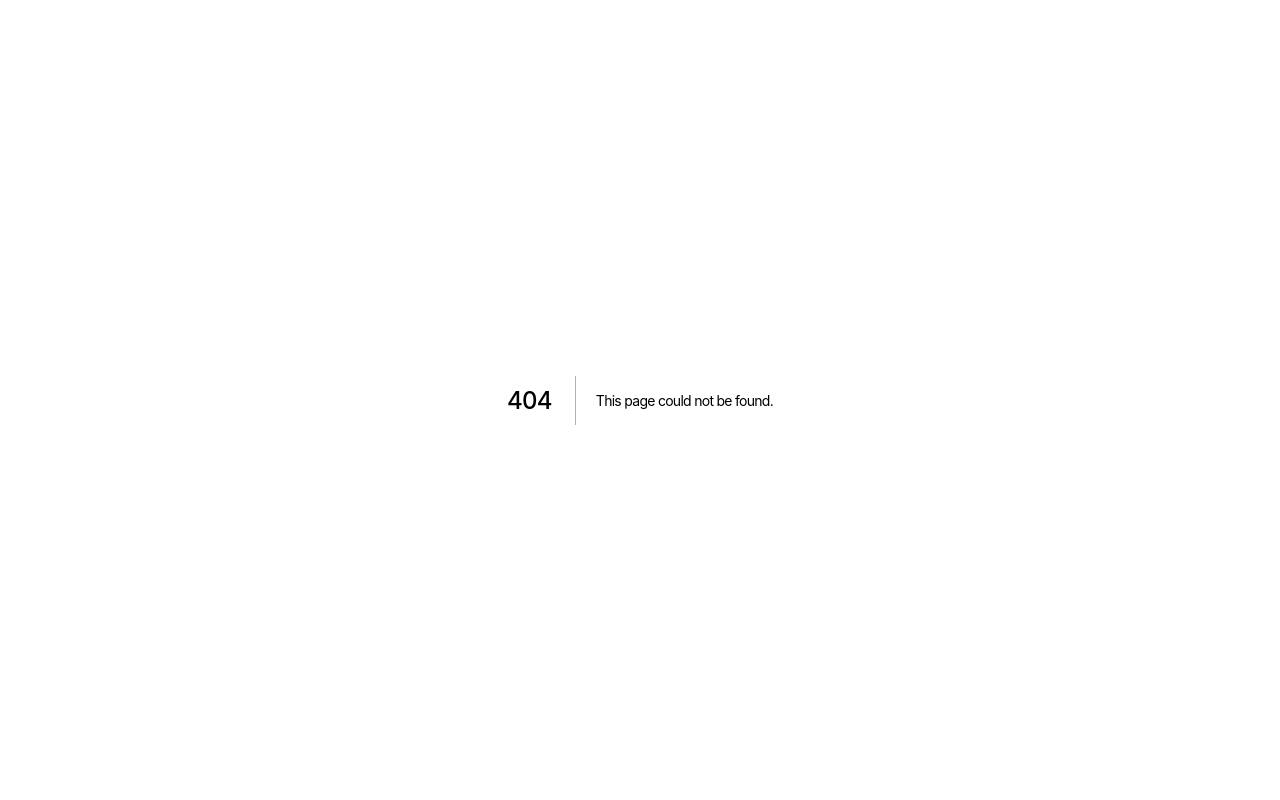
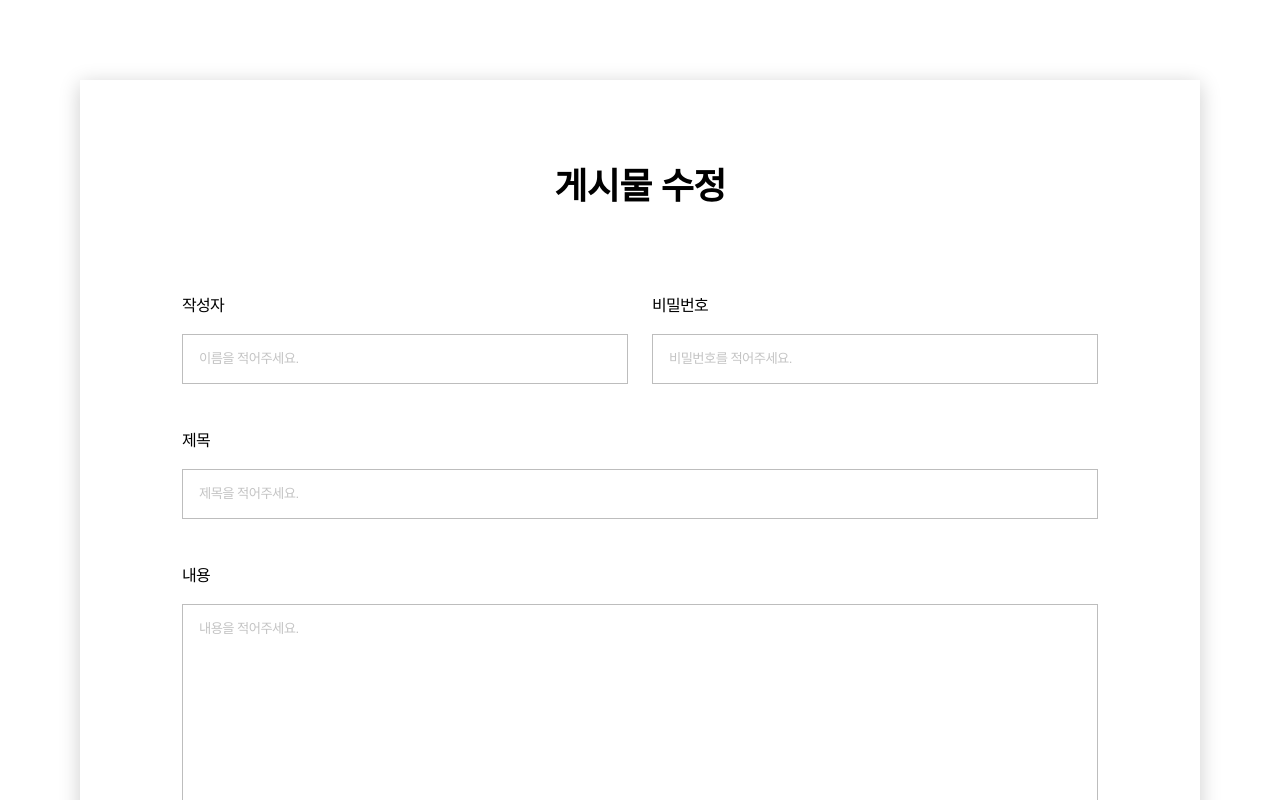
Before and after one commit to DeveloperHyeju/freeboard-frontend, a Next.js app: page /boards/1/edit in a window 1280 px wide. Before the commit this address had no page. Shown: the top 800 px of the page. Built offline with nearby package versions, Linux system fonts and the light colour scheme; a web font is replaced by a local one.

Commit message:
컴포넌트 재사용으로 게시물 수정 기능 구현

```diff
--- /dev/null
+++ b/pages/boards/[boardId]/edit/index.js
@@ -0,0 +1,11 @@
+import BoardForm from "@/src/components/units/board/boardForm/BoardForm.container";
+
+
+const BoardEditPage = () => {
+
+    return <BoardForm isEdit={true} />;
+
+};
+
+
+export default BoardEditPage;
--- a/pages/boards/new/index.js
+++ b/pages/boards/new/index.js
@@ -1,9 +1,9 @@
-import BoardNew from "@/src/components/units/board/boardNew/BoardNew.container";
+import BoardForm from "@/src/components/units/board/boardForm/BoardForm.container";
 
 
 const BoardNewPage = () => {
 
-    return <BoardNew />;
+    return <BoardForm isEdit={false} />;
 
 };
 
--- a/src/components/units/board/boardDetail/BoardDetail.presenter.js
+++ b/src/components/units/board/boardDetail/BoardDetail.presenter.js
@@ -4,6 +4,7 @@ import likeIcon from "../../../../../public/icon/like_icon.png";
 import disLikeIcon from "../../../../../public/icon/dislike_icon.png";
 import linkIcon from "../../../../../public/icon/link_icon.png";
 import locationIcon from "../../../../../public/icon/location_icon.png";
+import { setDate } from "@/src/commons/libraries/utils";
 
 
 const BoardDetailUI = ({data, onClickMoveToBoards, onClickMoveToBoardEdit}) => {
@@ -17,7 +18,7 @@ const BoardDetailUI = ({data, onClickMoveToBoards, onClickMoveToBoardEdit}) => {
                             <style.ProfileIcon src={userIcon.src} alt="프로필 이미지" />
                             <style.ProfileInfo>
                                 <style.ProfileName>{data?.fetchBoard.writer}</style.ProfileName>
-                                <style.ProfileDate>Date : {data?.fetchBoard.updatedAt.slice(0, 10).replaceAll("-", ".")}</style.ProfileDate>
+                                <style.ProfileDate>{setDate(data?.fetchBoard.updatedAt)}</style.ProfileDate>
                             </style.ProfileInfo>
                         </style.Profile>
                         <style.Features>
--- a/src/components/units/board/boardNew/BoardNew.container.js
+++ b/src/components/units/board/boardForm/BoardForm.container.js
@@ -1,11 +1,11 @@
 import { useMutation } from "@apollo/client";
 import { useRouter } from "next/router";
 import { useState } from "react";
-import BoardNewUI from "./BoardNew.presenter";
-import CREATE_BOARD from "./BoardNew.queries";
+import BoardFormUI from "./BoardForm.presenter";
+import { CREATE_BOARD, UPDATE_BOARD } from "./BoardForm.queries";
 
 
-const BoardNew = () => {
+const BoardForm = ({isEdit}) => {
 
     const [ writer, setWriter ] = useState('');
     const [ password, setPassword ] = useState('');
@@ -20,6 +20,7 @@ const BoardNew = () => {
     const [ changeColor, setChangeColor ] = useState(false);
 
     const [ createBoard ] = useMutation(CREATE_BOARD);
+    const [ updateBoard ] = useMutation(UPDATE_BOARD);
 
     const router = useRouter();
 
@@ -67,7 +68,7 @@ const BoardNew = () => {
         }
     };
 
-    const onSubmitPost = async(e) => {
+    const onClickSubmitPost = async(e) => {
         e.preventDefault();
 
         if (!writer) {
@@ -100,7 +101,7 @@ const BoardNew = () => {
                     }
                 });
 
-                router.push(`/board/${result.data.createBoard._id}`);
+                router.push(`/boards/${result.data.createBoard._id}`);
             } catch (err) {
                 console.log(err.message);
             }
@@ -109,19 +110,65 @@ const BoardNew = () => {
 
     };
 
-    return <BoardNewUI
+
+    const onClickUpdatePost = async(e) => {
+        e.preventDefault();
+
+        if (!writer) {
+            setErrorWriter("작성자를 적어주세요.");
+        }
+
+        if (!password) {
+            setErrorPassword("비밀번호를 적어주세요.");
+        }
+
+        if (!title) {
+            setErrorTitle("제목을 적어주세요.");
+        }
+
+        if (!contents) {
+            setErrorContents("내용을 적어주세요.")
+        }
+
+
+        if (writer && password && title && contents) {
+
+            try{
+                const result = await updateBoard({
+                    variables: {
+                        updateBoardInput: {
+                            title,
+                            contents,
+                        },
+                        password,
+                        boardId: router.query.boardId,
+                    }
+                });
+
+                router.push(`/boards/${router.query.boardId}`);
+            } catch (err) {
+                alert(err.message);
+            }
+
+        }
+
+    };
+
+    return <BoardFormUI
                 onChangeWriter={onChangeWriter}
                 onChangePassword={onChangePassword}
                 onChangeTitle={onChangeTitle}
                 onChangeContents={onChangeContents}
-                onSubmitPost={onSubmitPost}
+                onClickSubmitPost={onClickSubmitPost}
+                onClickUpdatePost={onClickUpdatePost}
                 errorWriter={errorWriter}
                 errorPassword={errorPassword}
                 errorTitle={errorTitle}
                 errorContents={errorContents}
-                changeColor={changeColor}/>;
+                changeColor={changeColor}
+                isEdit={isEdit}/>;
 
 };
 
 
-export default BoardNew;
+export default BoardForm;
--- a/src/components/units/board/boardNew/BoardNew.presenter.js
+++ b/src/components/units/board/boardForm/BoardForm.presenter.js
@@ -1,13 +1,13 @@
-import * as style from "./BoardNew.styles";
+import * as style from "./BoardForm.styles";
 
 
-const BoardNewUI = ({onChangeWriter, onChangePassword, onChangeTitle, onChangeContents, onSubmitPost, errorWriter, errorPassword, errorTitle, errorContents, changeColor}) => {
+const BoardFormUI = ({onChangeWriter, onChangePassword, onChangeTitle, onChangeContents, onClickSubmitPost, onClickUpdatePost, errorWriter, errorPassword, errorTitle, errorContents, changeColor, isEdit}) => {
 
     return(
         <style.Wrap>
             <style.ContentsWrap>
-                <style.Form onSubmit={onSubmitPost}>
-                    <style.Title>게시물 등록</style.Title>
+                <style.Form onSubmit={isEdit ? onClickUpdatePost : onClickSubmitPost}>
+                    <style.Title>게시물 {isEdit ? "수정" : "등록"}</style.Title>
                     <style.Contents>
                         <style.InputWrap>
                             <style.InputBox>
@@ -67,7 +67,10 @@ const BoardNewUI = ({onChangeWriter, onChangePassword, onChangeTitle, onChangeCo
                         </style.InputBox>
                     </style.Contents>
                     <style.ButtonBox>
+                        {isEdit ?
+                        <style.YellowButton changeColor={changeColor}>수정하기</style.YellowButton> :
                         <style.YellowButton changeColor={changeColor}>등록하기</style.YellowButton>
+                        }
                     </style.ButtonBox>
                 </style.Form>
             </style.ContentsWrap>
@@ -77,4 +80,4 @@ const BoardNewUI = ({onChangeWriter, onChangePassword, onChangeTitle, onChangeCo
 };
 
 
-export default BoardNewUI;
+export default BoardFormUI;
--- /dev/null
+++ b/src/components/units/board/boardForm/BoardForm.queries.js
@@ -0,0 +1,18 @@
+import { gql } from "@apollo/client";
+
+
+export const CREATE_BOARD = gql`
+    mutation createBoard($createBoardInput: CreateBoardInput!){
+        createBoard(createBoardInput: $createBoardInput){
+            _id
+        }
+    }
+`
+
+export const UPDATE_BOARD = gql`
+    mutation updateBoard($updateBoardInput: UpdateBoardInput!, $password: String, $boardId: ID!){
+        updateBoard(updateBoardInput: $updateBoardInput, password: $password, boardId: $boardId){
+            _id
+        }
+    }
+`
```
Also changed, not shown: src/components/units/board/boardNew/BoardNew.queries.js (deleted, +0 -13 lines), src/components/units/board/boardForm/BoardForm.styles.js (renamed from src/components/units/board/boardNew/BoardNew.styles.js).
